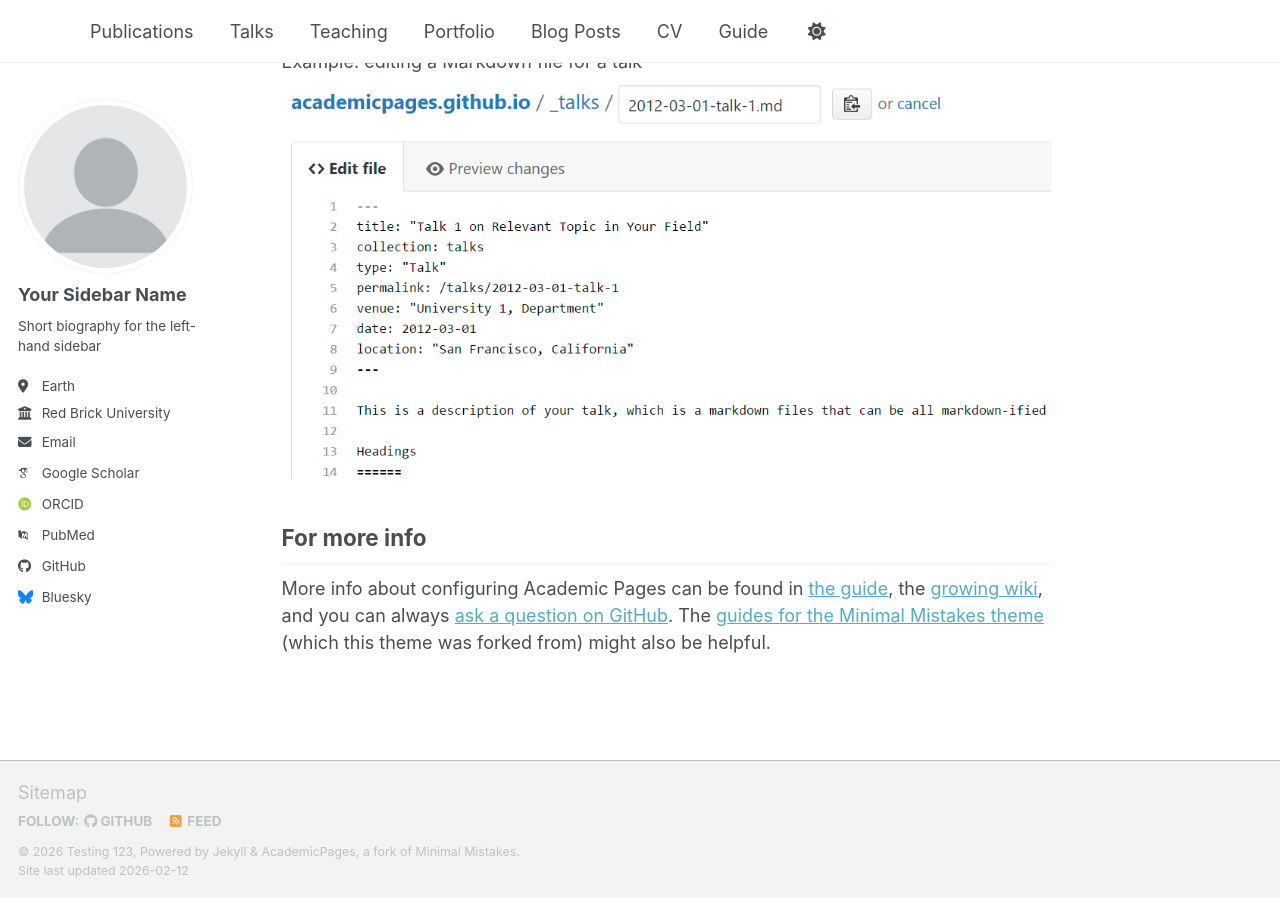
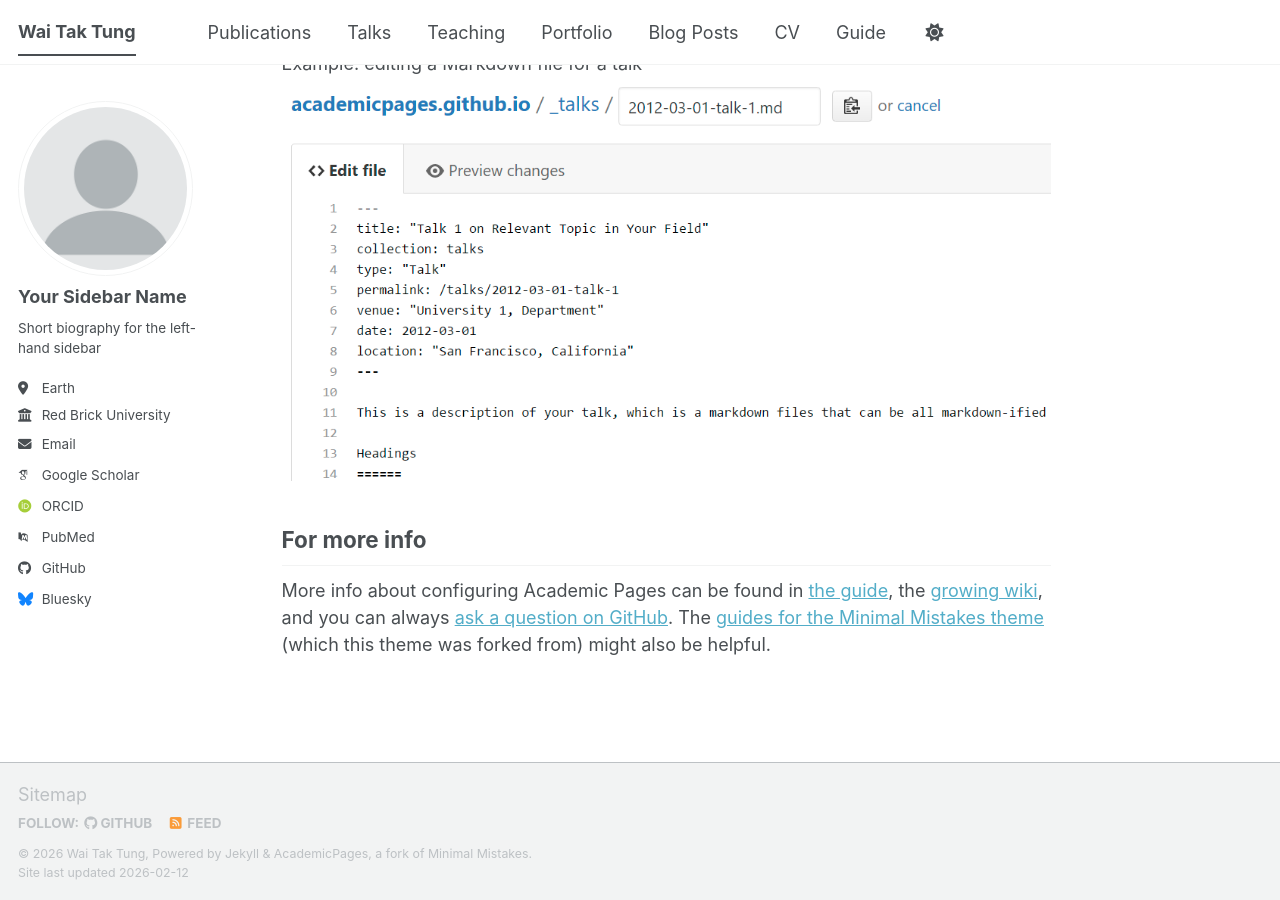
Before and after one commit to wttung/wttung.github.io, a Jekyll site: the page built from _pages/about.md, in a window 1280 px wide and 900 px high, scrolled down 2720 px. Built offline with Jekyll 4.4.1, drawn with Linux system fonts in a browser that asks for light colours; some web fonts are replaced; a script bundle is joined from its source files by our own code; library files that are not in the unit come from our copies.

Commit message:
Update _config.yml

```diff
--- a/_config.yml
+++ b/_config.yml
@@ -9,9 +9,9 @@
 # Basic Site Settings
 locale                   : "en-US"
 site_theme               : "default" # The available themes options are "default", "air", "sunrise", "mint", "dirt" and "contrast"
-title                    : ""
+title                    : "Wai Tak Tung"
 title_separator          : "-"
-name                     : &name "Testing 123"
+name                     : &name "Wai Tak Tung"
 description              : &description "Your Name's academic portfolio"   # Update this with a general description of your site, this is the default if not overridden by a page
 url                      : https://academicpages.github.io # The base hostname & protocol for your site e.g. "https://[your GitHub username].github.io",
                                                            # or if you already have some other page hosted on Github then use "https://[your GitHub username].github.io/[Your Repo Name]"
```
